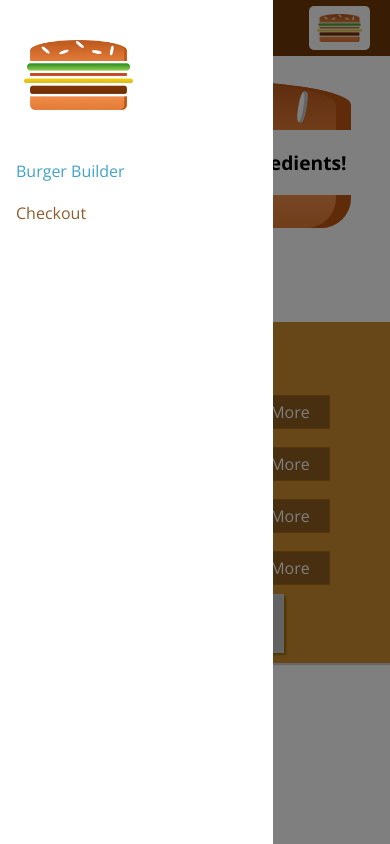
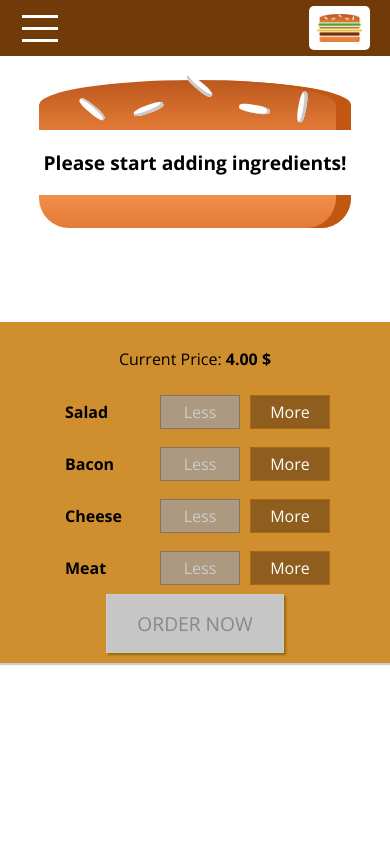
Before and after one commit to marcostellin/ReactUdemyCourse, a React app in the folder burger-app/: page / in a window 390 px wide. Built offline with nearby package versions, Linux system fonts and the light colour scheme.

Commit message:
Add ToggleButton to open/close the side drawer in mobile devices

```diff
--- a/burger-app/src/components/Layout/Layout.js
+++ b/burger-app/src/components/Layout/Layout.js
@@ -8,17 +8,23 @@ import classes from './Layout.css';
 class Layout extends Component {
 
     state = {
-        showSideDrawer: true
+        showSideDrawer: false
     }
 
     sideDrawerClosedHandler = () => {
         this.setState({showSideDrawer: false});
     }
 
+    sideDrawerOpenHandler = () => {
+        this.setState( prevState => {
+            return {showSideDrawer: !prevState.showSideDrawer}
+        });
+    }
+
     render () {
         return (
             <Aux>
-                <Toolbar />
+                <Toolbar openSideDrawer={this.sideDrawerOpenHandler}/>
                 <SideDrawer open={this.state.showSideDrawer} closed={this.sideDrawerClosedHandler}/>
                 <main className={classes.Content}>
                     {this.props.children}
--- a/burger-app/src/components/Navigation/Toolbar/Toolbar.js
+++ b/burger-app/src/components/Navigation/Toolbar/Toolbar.js
@@ -1,12 +1,13 @@
 import React from 'react';
 import NavigationItems from '../NavigationItems/NavigationItems';
+import ToggleButton from '../../ToggleButton/ToggleButton';
 import Logo from '../../Logo/Logo';
 
 import classes from './Toolbar.css';
 
 const toolbar = (props) => (
     <header className={classes.Toolbar}>
-        <div>MENU</div>
+        <ToggleButton clicked={props.openSideDrawer}>Hamburger</ToggleButton>
         <div className={classes.Logo}>
             <Logo />
         </div>
--- /dev/null
+++ b/burger-app/src/components/ToggleButton/ToggleButton.css
@@ -0,0 +1,23 @@
+.ToggleButton {
+    width: 40px;
+    height: 100%;
+    display: flex;
+    flex-flow: column;
+    justify-content: space-around;
+    align-items: center;
+    padding: 10px 0;
+    box-sizing: border-box;
+    cursor: pointer;
+}
+
+.ToggleButton div {
+    width: 90%;
+    height: 3px;
+    background-color: white;
+}
+
+@media (min-width: 500px) {
+    .ToggleButton {
+        display: none;
+    }
+}
--- /dev/null
+++ b/burger-app/src/components/ToggleButton/ToggleButton.js
@@ -0,0 +1,13 @@
+import React from 'react';
+
+import classes from './ToggleButton.css';
+
+const toggleButton = (props) => (
+    <div className={classes.ToggleButton} onClick={props.clicked}>
+        <div></div>
+        <div></div>
+        <div></div>
+    </div>
+);
+
+export default toggleButton;
```
